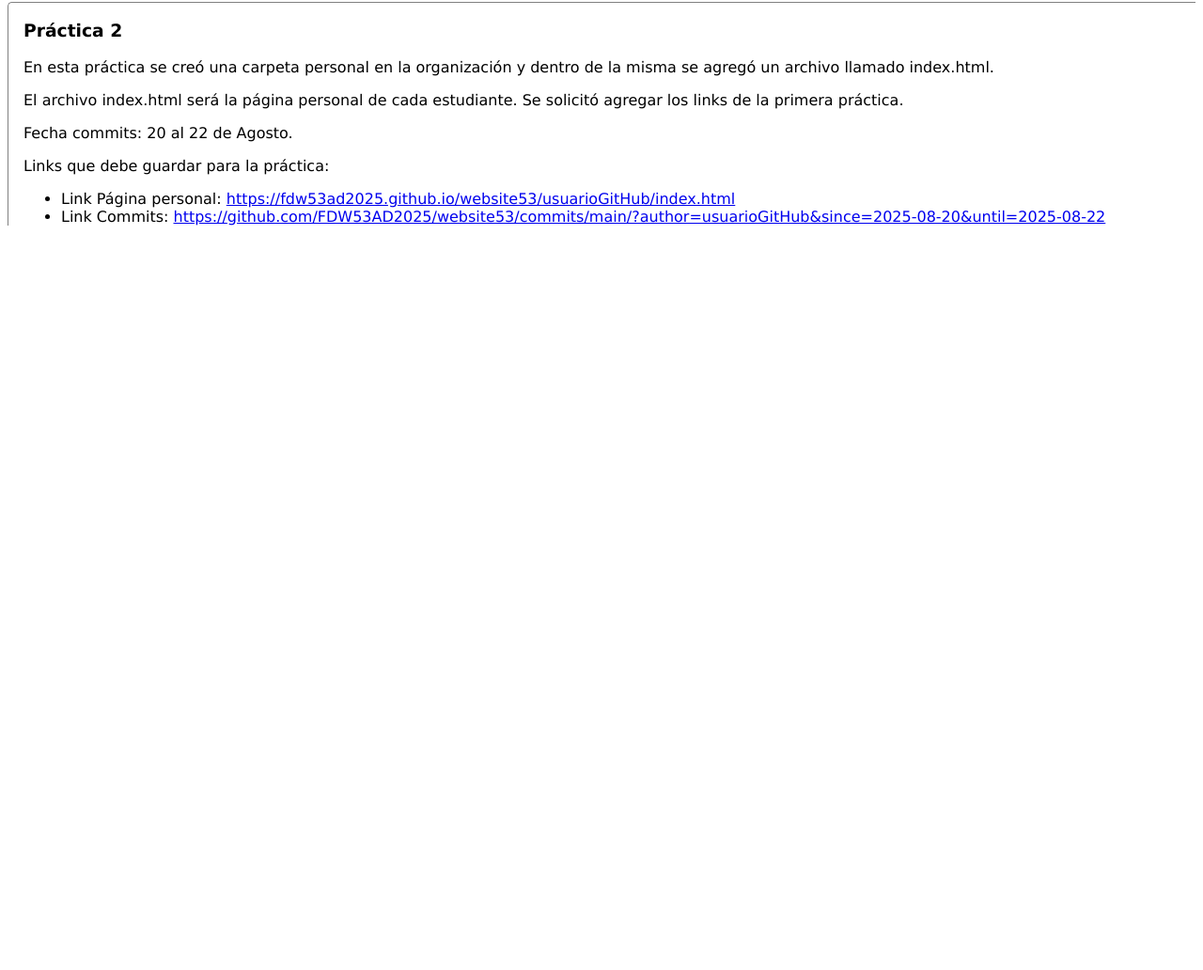
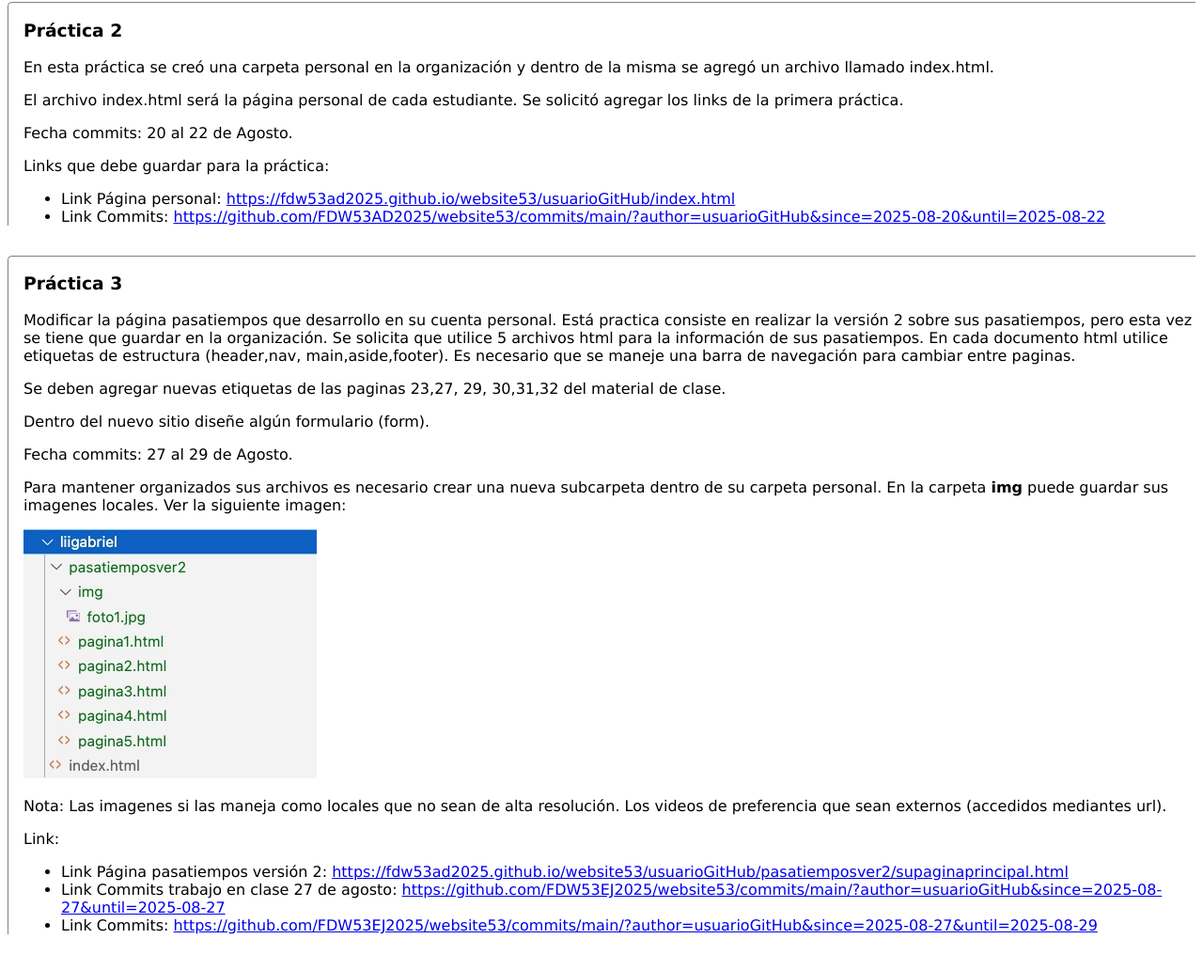
Before and after one commit to LIIgabriel/evidenciasGpo53_AD2025, a plain HTML site: page index.html in a window 1280 px wide. Shown: the part 832-1864 px from the top of the page at 94% size. Before the commit the page ends 1152 px from the top, so only its background shows below. Drawn offline with Linux system fonts and the light colour scheme.

Commit message:
practica 3

```diff
--- a/index.html
+++ b/index.html
@@ -101,6 +101,60 @@
           </li>
         </ul>
       </article>
+      <article class="practica">
+        <h3>Práctica 3</h3>
+        <p>
+          Modificar la página pasatiempos que desarrollo en su cuenta personal.
+          Está practica consiste en realizar la versión 2 sobre sus pasatiempos,
+          pero esta vez se tiene que guardar en la organización. Se solicita que
+          utilice 5 archivos html para la información de sus pasatiempos. En
+          cada documento html utilice etiquetas de estructura (header,nav,
+          main,aside,footer). Es necesario que se maneje una barra de navegación para cambiar entre paginas.
+        </p>
+        <p>
+          Se deben agregar nuevas etiquetas de las paginas 23,27, 29, 30,31,32
+          del material de clase.
+        </p>
+        <p>Dentro del nuevo sitio diseñe algún formulario (form).</p>
+        <p>Fecha commits: 27 al 29 de Agosto.</p>
+        <p>
+          Para mantener organizados sus archivos es necesario crear una nueva
+          subcarpeta dentro de su carpeta personal. En la carpeta
+          <strong>img</strong> puede guardar sus imagenes locales. Ver la
+          siguiente imagen:
+        </p>
+        <img src="img/estructura_carpetas.jpg" alt="" />
+
+        <p>
+          Nota: Las imagenes si las maneja como locales que no sean de alta
+          resolución. Los videos de preferencia que sean externos (accedidos
+          mediantes url).
+        </p>
+        <p>Link:</p>
+        <ul>
+          <li>
+            Link Página pasatiempos versión 2:
+            <a
+              href="https://fdw53ad2025.github.io/website53/usuarioGitHub/pasatiemposver2/supaginaprincipal.html"
+              >https://fdw53ad2025.github.io/website53/usuarioGitHub/pasatiemposver2/supaginaprincipal.html</a
+            >
+          </li>
+          <li>
+            Link Commits trabajo en clase 27 de agosto:
+            <a
+              href="https://github.com/FDW53EJ2025/website53/commits/main/?author=usuarioGitHub&since=2025-08-27&until=2025-08-27"
+              >https://github.com/FDW53EJ2025/website53/commits/main/?author=usuarioGitHub&since=2025-08-27&until=2025-08-27</a
+            >
+          </li>
+          <li>
+            Link Commits:
+            <a
+              href="https://github.com/FDW53EJ2025/website53/commits/main/?author=usuarioGitHub&since=2025-08-27&until=2025-08-29"
+              >https://github.com/FDW53EJ2025/website53/commits/main/?author=usuarioGitHub&since=2025-08-27&until=2025-08-29</a
+            >
+          </li>
+        </ul>
+      </article>
     </section>
   </body>
 </html>
```
Also changed, not shown: img/estructura_carpetas.jpg (added).
